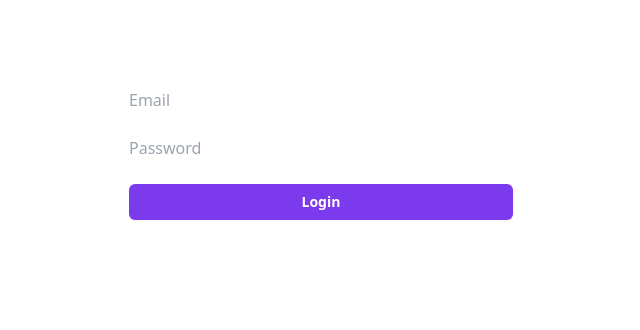
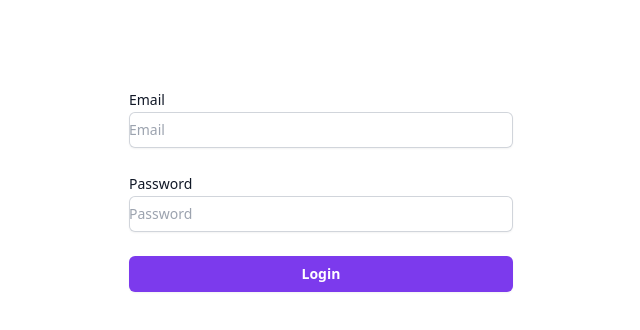
Before and after one commit to NNunezMedina/pokedex-react-app, a React (Vite) app: page / in a window 1280 px wide. Shown: the top 330 px of the page, without its empty margins (319-959 px from the left). Built offline with nearby package versions, Linux system fonts and the light colour scheme.

Commit message:
"ADD Input component and logic"

```diff
--- /dev/null
+++ b/src/components/Input.jsx
@@ -0,0 +1,19 @@
+
+const Input = ({label, name, type ="text", placeholder,value, onChange}) => {
+  return (
+    <div>
+      <label className="block text-sm font-medium leading-6 text-gray-900" htmlFor={name}>{label}</label>
+      <input
+          className="block w-full rounded-md border-0 py-1.5 text-gray-900 shadow-sm ring-1 ring-inset ring-gray-300 placeholder:text-gray-400 focus:ring-2 focus:ring-inset focus:ring-indigo-600 sm:text-sm sm:leading-6"
+          id={name}
+            name={name}
+            type={type}
+            placeholder={placeholder}
+            value={value}
+            onChange={onChange}
+          />
+    </div>
+  )
+}
+
+export default Input;
--- a/src/components/Loginform.jsx
+++ b/src/components/Loginform.jsx
@@ -1,4 +1,5 @@
 import { useState } from "react";
+import Input from "./Input";
 
 const Loginform = () => {
   const [loginData, setLoginData] = useState({
@@ -20,14 +21,16 @@
     <div className="flex min-h-full flex-col justify-center px-6 py-12 lg:px-8">
       <div className="mt-10 sm:mx-auto sm:w-full sm:max-w-sm">
         <form className="space-y-6" onSubmit={handleSubmit}>
-          <input
+          <Input
+          label="Email"
             name="email"
-            type="text"
+            type="email"
             placeholder="Email"
             value={loginData.email}
             onChange={handleChange}
           />
-          <input
+          <Input
+          label="Password"
             name="password"
             type="password"
             placeholder="Password"
```
